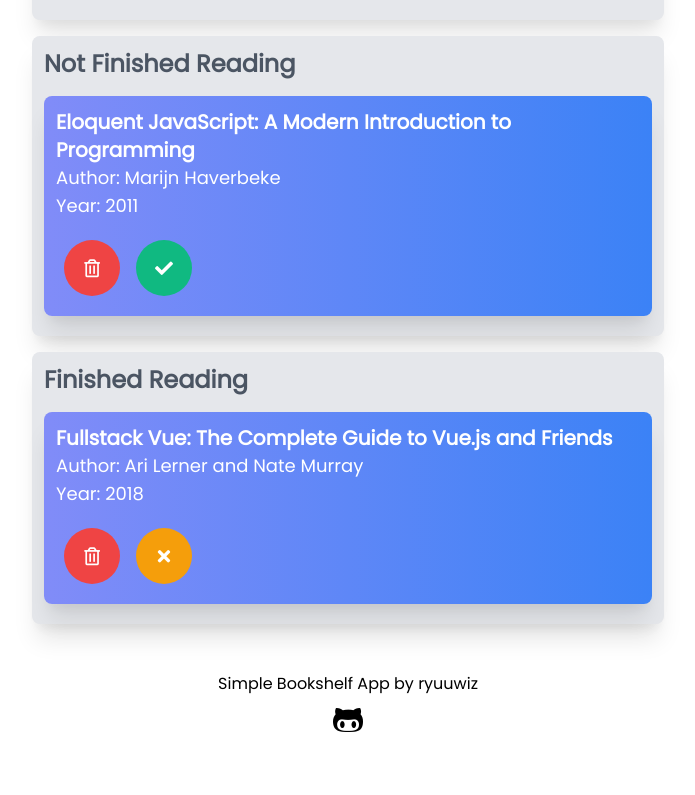
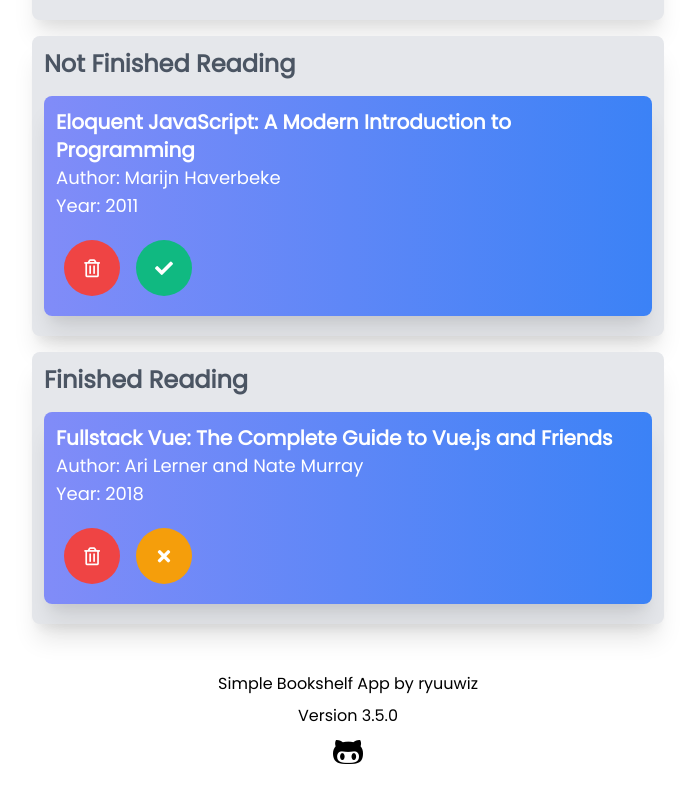
Before and after one commit to ryuuwiz/bookshelfapp, a Vue app: page / in a window 1280 px wide. Shown: the part 300-1095 px from the top of the page, without its empty margins (292-987 px from the left). Before the commit the page ends 1063 px from the top, so only its background shows below. Built offline with nearby package versions, Linux system fonts and the light colour scheme; what secure-ls would draw is missing.

Commit message:
feat: add version on footer

```diff
--- a/package.json
+++ b/package.json
@@ -1,5 +1,5 @@
 {
-  "version": "0.0.0",
+  "version": "3.5.0",
   "scripts": {
     "dev": "vite --host",
     "build": "vite build",
--- a/src/components/Footer.vue
+++ b/src/components/Footer.vue
@@ -1,6 +1,7 @@
 <template>
   <div class="p-3 m-3 text-center">
     <p class="mb-2">Simple Bookshelf App by ryuuwiz</p>
+    <p class="mb-2">Version {{ version }}</p>
     <a href="https://github.com/ryuuwiz" target="_blank">
       <i class="fab fa-github-alt fa-2x cursor-pointer"></i>
     </a>
@@ -8,7 +9,13 @@
 </template>
 
 <script>
+import { version } from '../../package.json'
 export default {
   name: 'Footer',
+  setup() {
+    return {
+      version,
+    }
+  },
 }
 </script>
```
